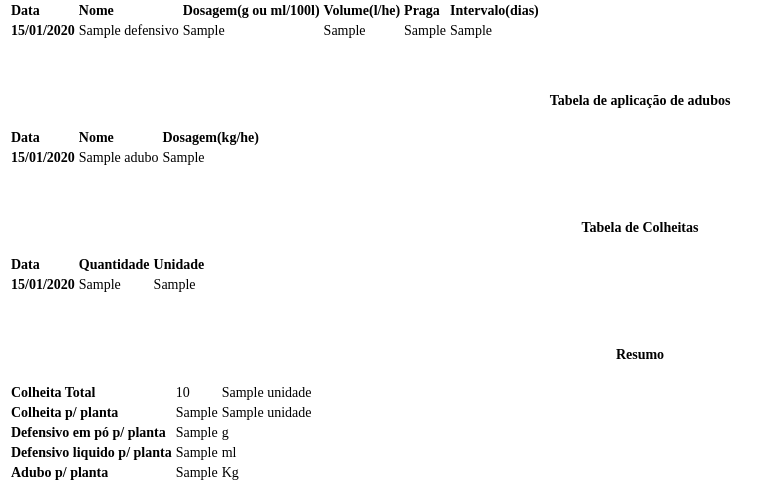
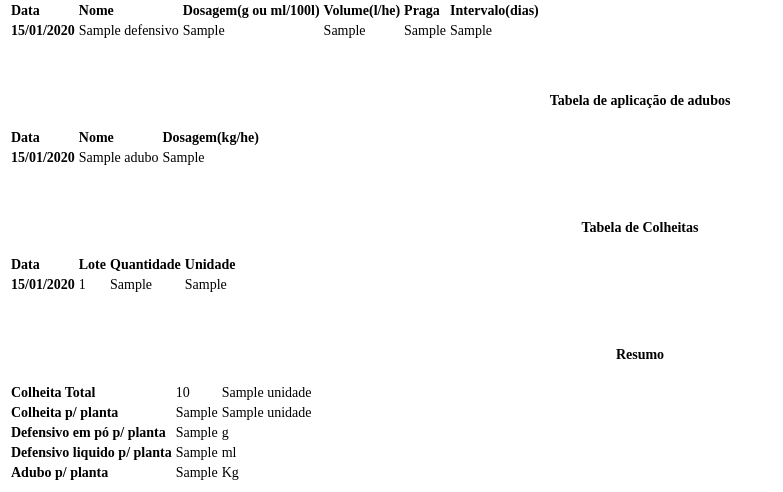
Before and after one commit to fabioost/thunderbolt, a Django app: template caddecampo/templates/caddecampo/pdf.html in a window 1280 px wide. Shown: the part 525-1017 px from the top of the page, without its empty margins (0-783 px from the left). Run offline with Django 3.2, Linux system fonts and the light colour scheme; the template is opened without the code that fills it: most values are stand-ins (such as "Sample title", 1, 10 or a date in 2020).

Commit message:
Adicao de lote em pdf

```diff
--- a/caddecampo/templates/caddecampo/pdf.html
+++ b/caddecampo/templates/caddecampo/pdf.html
@@ -123,6 +123,7 @@
       <thead>
         <tr>
           <th style="text-align:left" scope="col">Data</th>
+          <th style="text-align:left" scope="col">Lote</th>
           <th style="text-align:left" scope="col">Quantidade</th>
           <th style="text-align:left" scope="col">Unidade</th>
         </tr>
@@ -131,6 +132,7 @@
         {% for col in colheitas %}
           <tr>
             <th style="text-align:left" >{{col.apontamento_published|date:"d/m/Y"}}</th>
+            <td>{{col.id}}</td>
             <td>{{col.colheita_quantia}}</td>
             <td>{{col.colheita_unidade}}</td>
           </tr>
```
